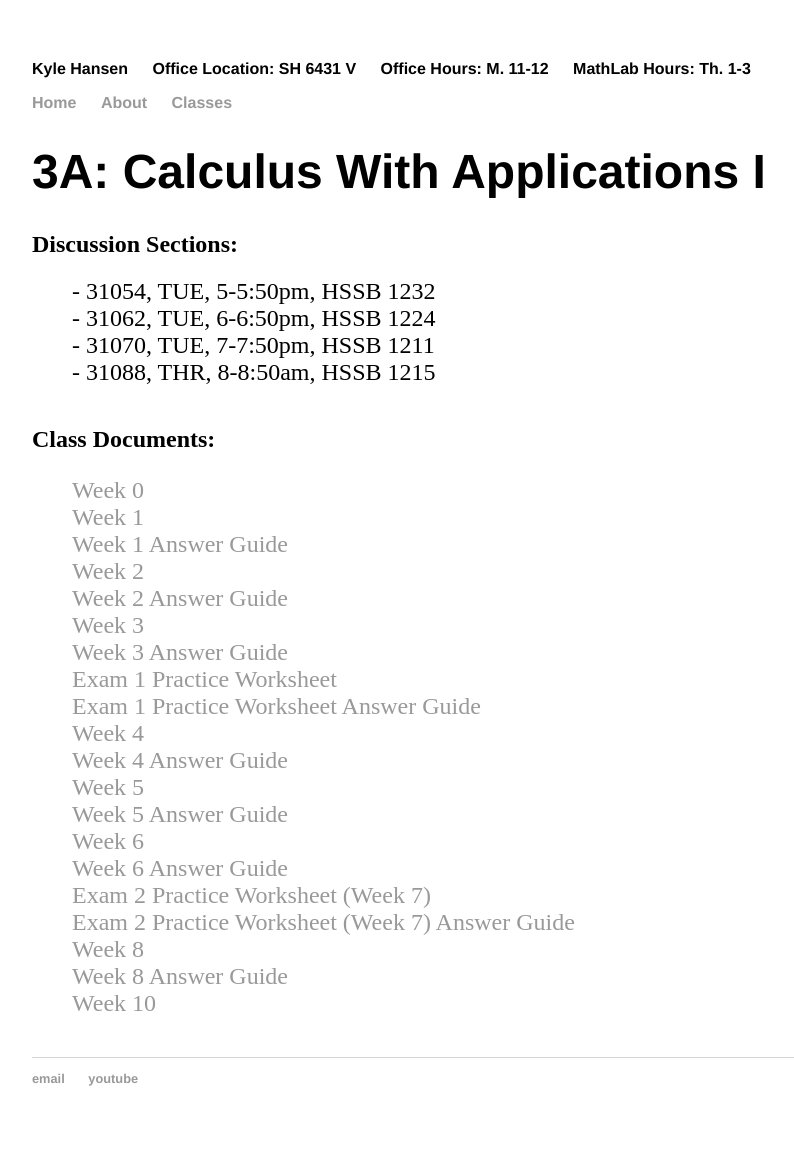
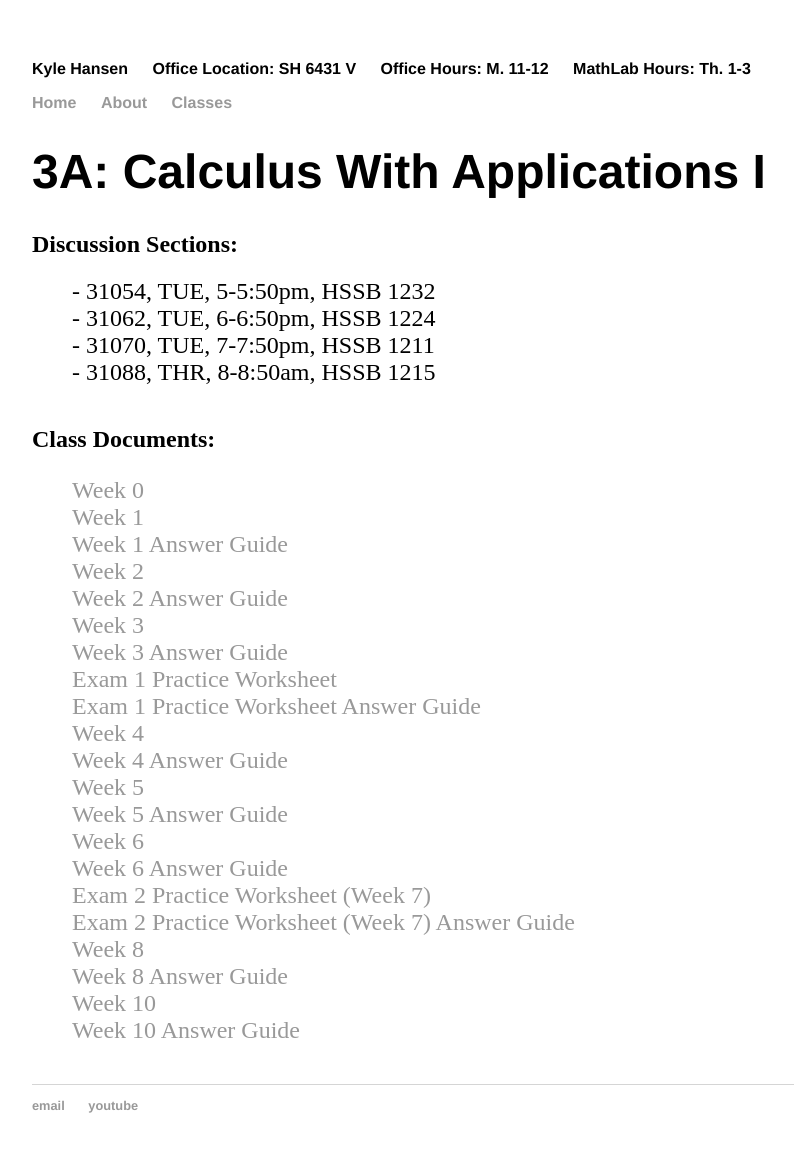
Before and after one commit to kylhansen/kylhansen.github.io, a Jekyll site: the page built from _classes/F19-3A.md, in a window 1280 px wide. Shown: the whole page, without its empty margins (160-954 px from the left). Built offline with Jekyll 4.4.1, drawn with Linux system fonts in a browser that asks for light colours; before the commit the page ends 1146 px from its top, so only the background shows below that.

Commit message:
week 10 answers

```diff
--- a/_layouts/class.html
+++ b/_layouts/class.html
@@ -34,5 +34,6 @@
     <li><a href="UCSB/3A/F19/Week_8.pdf">Week 8</a></li>
     <li><a href="UCSB/3A/F19/Week_8_Answers.pdf">Week 8 Answer Guide</a></li>
 	<li><a href="UCSB/3A/F19/Week_10.pdf">Week 10</a></li>
+    <li><a href="UCSB/3A/F19/Week_10_Answers.pdf">Week 10 Answer Guide</a></li>
 </ul>
 </p>
```
Also changed, not shown: 5 other files.
